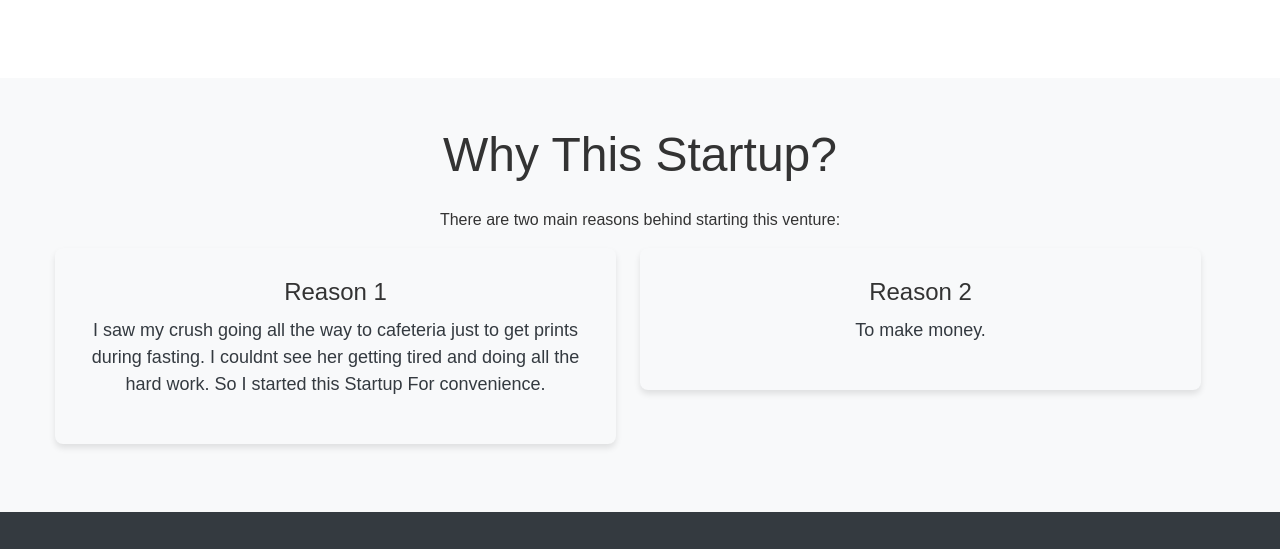
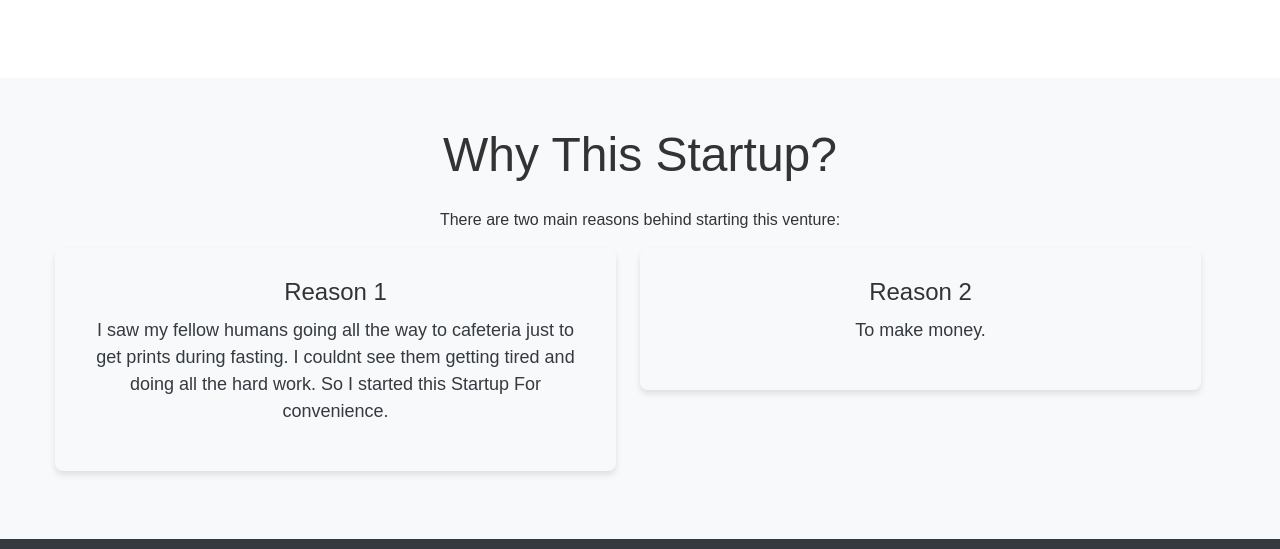
Before and after one commit to abdullahdigital/printer, a plain HTML site: page index.html in a window 1280 px wide. Shown: the part 2412-2961 px from the top of the page. Drawn offline with nearby package versions, Linux system fonts and the light colour scheme.

Commit message:
change motivation sadly

```diff
--- a/index.html
+++ b/index.html
@@ -326,7 +326,7 @@
       <div class="col-md-6">
         <div class="motivation-card">
           <h3 class="motivation-title">Reason 1</h3>
-          <p class="motivation-description">I saw my crush going all the way to cafeteria just to get prints during fasting. I couldnt see her getting tired and doing all the hard work. So I started this Startup For convenience.
+          <p class="motivation-description">I saw my fellow humans going all the way to cafeteria just to get prints during fasting. I couldnt see them getting tired and doing all the hard work. So I started this Startup For convenience.
           </p>
         </div>
       </div>
```
